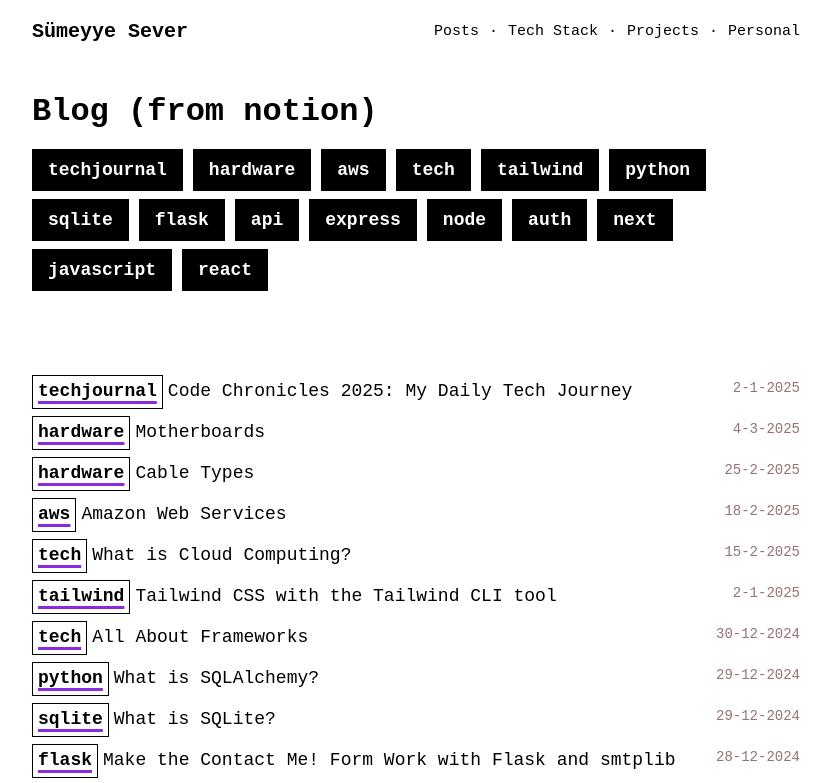
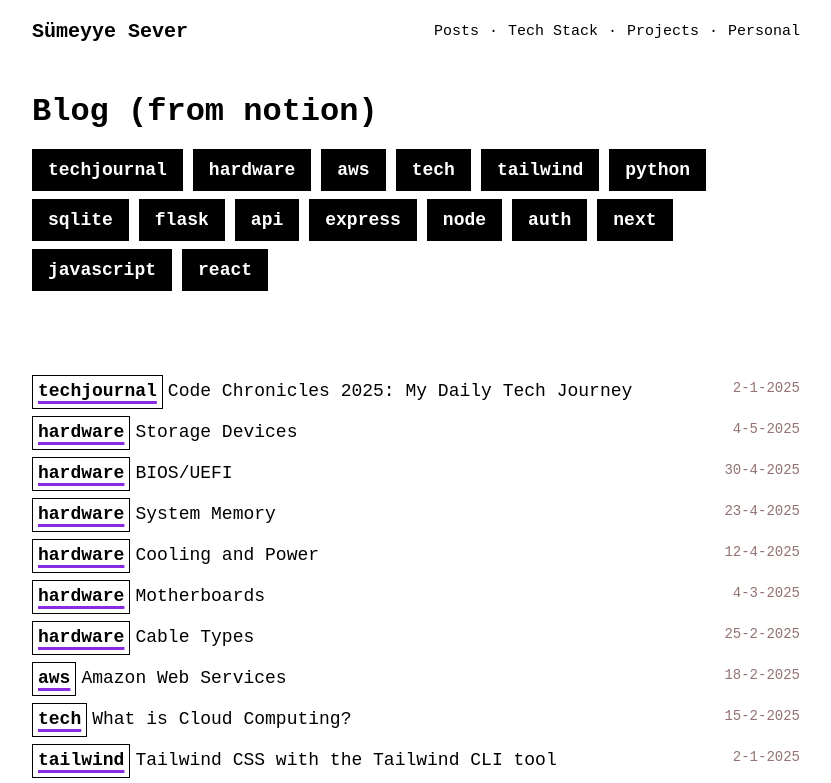
Before and after one commit to sumeyyesever/personal-website, a React (Vite) app: page /posts in a window 1280 px wide. Shown: the top 783 px of the page, without its empty margins (224-1055 px from the left). Built offline with nearby package versions, Linux system fonts and the light colour scheme.

Commit message:
new posts

```diff
--- a/post_data.js
+++ b/post_data.js
@@ -1,10 +1,38 @@
 export const postData = [
     {
-        id: 29,
+        id: 33,
         title: "Code Chronicles 2025: My Daily Tech Journey",
         date: "2-1-2025",
         tag: "techjournal",
         link: "https://fog-polyanthus-dff.notion.site/Code-Chronicles-2025-My-Daily-Tech-Journey-16f181d6252480c4a3d8c4234270d5ec?pvs=73"
+    },
+    {
+        id: 32,
+        title: "Storage Devices",
+        date: "4-5-2025",
+        tag: "hardware",
+        link: "https://fog-polyanthus-dff.notion.site/Storage-Devices-1e7181d625248027adf0f68c0f3e8aaa?pvs=73"
+    },
+    {
+        id: 31,
+        title: "BIOS/UEFI",
+        date: "30-4-2025",
+        tag: "hardware",
+        link: "https://fog-polyanthus-dff.notion.site/BIOS-UEFI-1e6181d62524800bbc92e532bc09e0cb"
+    },
+    {
+        id: 30,
+        title: "System Memory",
+        date: "23-4-2025",
+        tag: "hardware",
+        link: "https://fog-polyanthus-dff.notion.site/System-Memory-1dd181d6252480e29240f7eb63a1949b"
+    },
+    {
+        id: 29,
+        title: "Cooling and Power",
+        date: "12-4-2025",
+        tag: "hardware",
+        link: "https://fog-polyanthus-dff.notion.site/Cooling-and-Power-1b1181d6252480099b77c0a208824001"
     },
     {
         id: 28,
```
